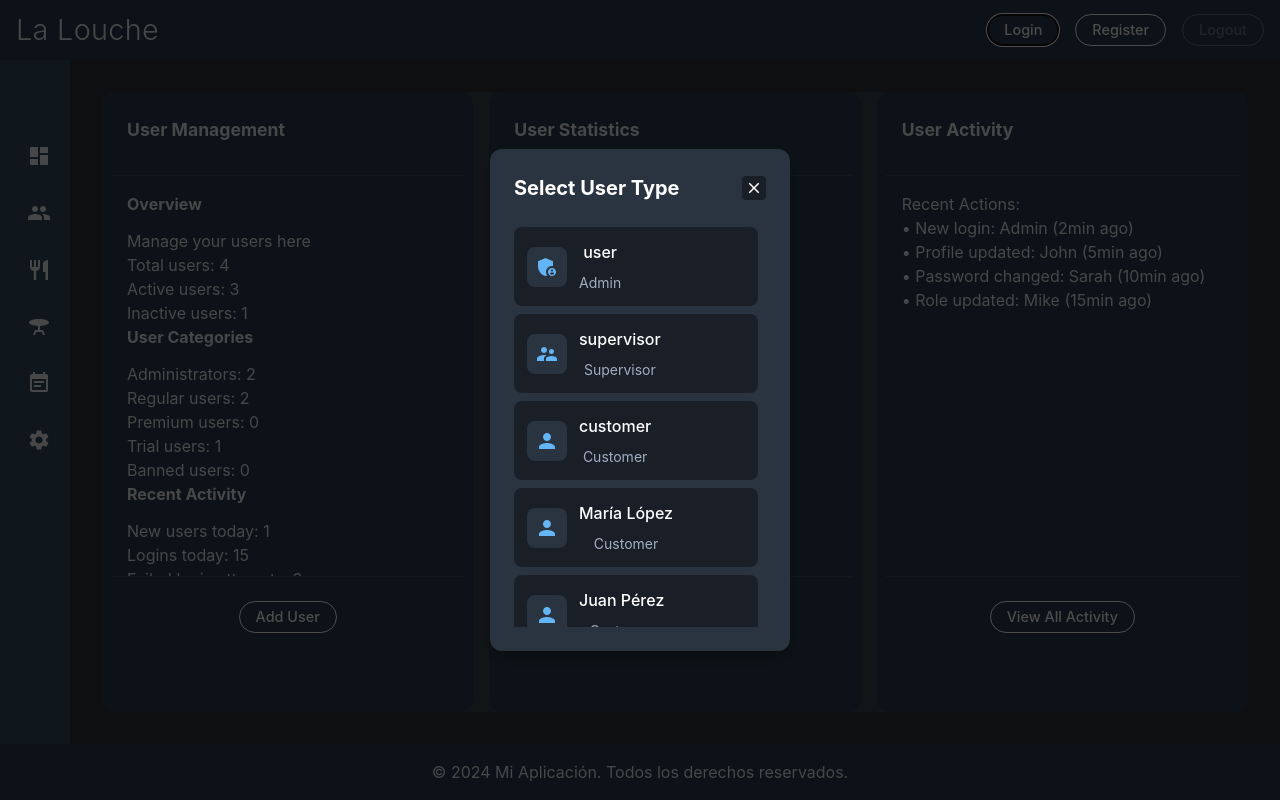
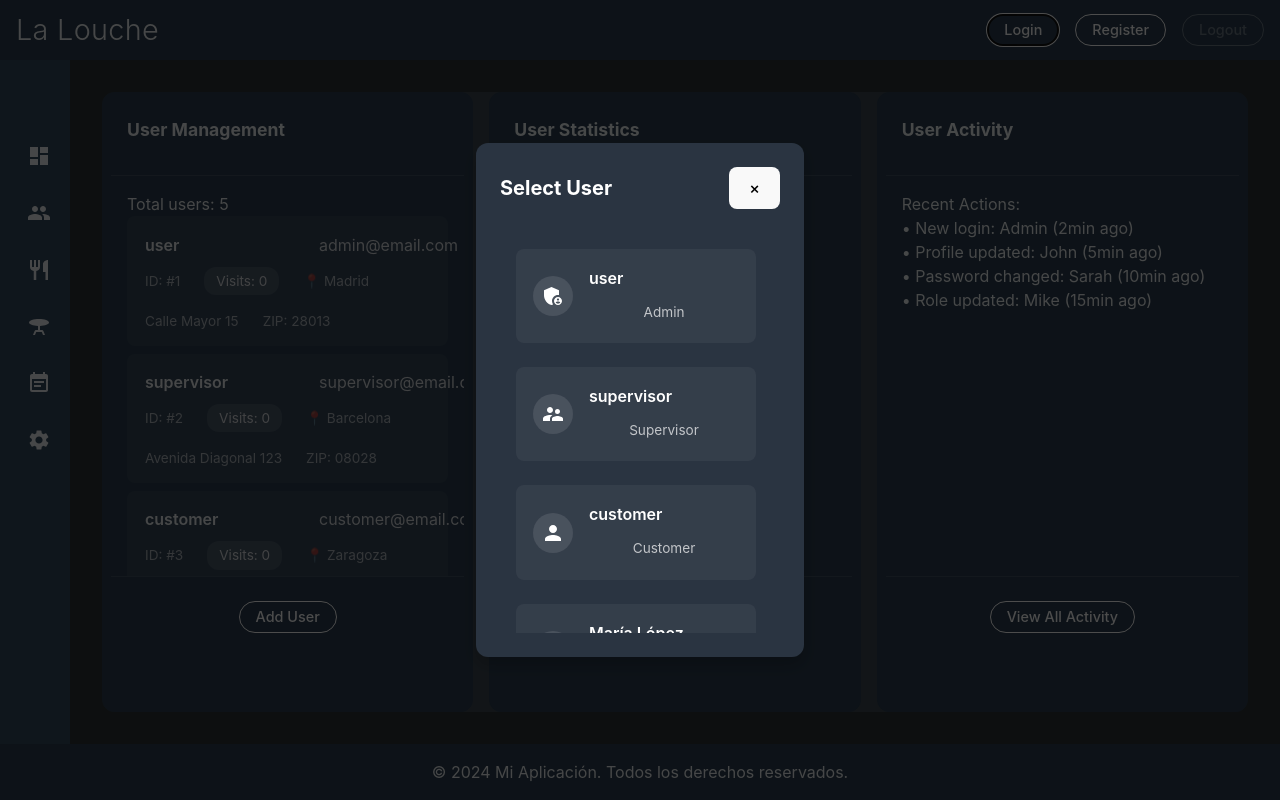
Before and after one commit to Ruben-Alvarez-Dev/daw_react_front, a React (Vite) app: page /users in a window 1280 px wide. Both pictures are taken after a click on the button "Login". Built offline with nearby package versions, Linux system fonts and the light colour scheme; data requests are answered from the project's data file.

Commit message:
Cards stage 3.5 TESTING, DANGER

```diff
--- a/src/components/Card.jsx
+++ b/src/components/Card.jsx
@@ -1,34 +1,27 @@
-import { useState } from 'react';
-import PropTypes from 'prop-types';
+import React from 'react';
+import { useCard } from '../context/CardContext';
 import '../styles/Card.css';
 
-const Card = ({ header, body, footer, isActive, onActivate }) => {
-  const handleClick = (e) => {
-    if (!isActive) {
-      e.preventDefault();
-      e.stopPropagation();
-      onActivate();
+const Card = ({ header, body, footer, id }) => {
+  const { activeCard, updateActiveCard } = useCard();
+  const isActive = activeCard.id === id;
+
+  const handleClick = () => {
+    if (id) {
+      updateActiveCard(id, header.props.children);
     }
   };
 
   return (
     <div
-      className={`card ${isActive ? 'active' : ''}`}
+      className={`card ${isActive ? 'active' : ''} ${id ? 'clickable' : ''}`}
       onClick={handleClick}
     >
       <div className="card-header">{header}</div>
       <div className="card-body">{body}</div>
-      <div className="card-footer">{footer}</div>
+      {footer && <div className="card-footer">{footer}</div>}
     </div>
   );
 };
 
-Card.propTypes = {
-  header: PropTypes.node,
-  body: PropTypes.node,
-  footer: PropTypes.node,
-  isActive: PropTypes.bool,
-  onActivate: PropTypes.func
-};
-
 export default Card;
--- /dev/null
+++ b/src/components/LoginModal.jsx
@@ -0,0 +1,66 @@
+import React, { useEffect, useState } from 'react';
+import { MdAdminPanelSettings, MdSupervisorAccount, MdPerson } from 'react-icons/md';
+import Modal from './Modal';
+import '../styles/LoginModal.css';
+
+const LoginModal = ({ isOpen, onClose, onLogin }) => {
+  const [users, setUsers] = useState([]);
+
+  useEffect(() => {
+    const fetchUsers = async () => {
+      try {
+        const response = await fetch('http://localhost:3000/users');
+        const data = await response.json();
+        setUsers(data);
+      } catch (error) {
+        console.error('Error fetching users:', error);
+      }
+    };
+
+    if (isOpen) {
+      fetchUsers();
+    }
+  }, [isOpen]);
+
+  const getIconByRole = (role) => {
+    switch (role) {
+      case 'admin':
+        return <MdAdminPanelSettings size={24} />;
+      case 'supervisor':
+        return <MdSupervisorAccount size={24} />;
+      case 'customer':
+        return <MdPerson size={24} />;
+      default:
+        return null;
+    }
+  };
+
+  const handleUserSelect = (user) => {
+    onLogin(user);
+    onClose();
+  };
+
+  return (
+    <Modal isOpen={isOpen} onClose={onClose} title="Select User">
+      <div className="login-options">
+        {users.map((user) => (
+          <div
+            key={user.id_user}
+            className="user-option"
+            onClick={() => handleUserSelect(user)}
+          >
+            <div className="user-icon">
+              {getIconByRole(user.role)}
+            </div>
+            <div className="user-info">
+              <span className="user-name">{user.name}</span>
+              <span className="user-role">{user.role}</span>
+            </div>
+          </div>
+        ))}
+      </div>
+    </Modal>
+  );
+};
+
+export default LoginModal;
--- a/src/components/Modal.jsx
+++ b/src/components/Modal.jsx
@@ -1,78 +1,22 @@
-import { useEffect, useState } from 'react';
-import PropTypes from 'prop-types';
-import { MdClose, MdAdminPanelSettings, MdSupervisorAccount, MdPerson } from 'react-icons/md';
+import React from 'react';
 import '../styles/Modal.css';
-import { getUsers } from '../services/api';
 
 const Modal = ({ isOpen, onClose, title, children }) => {
-  const [users, setUsers] = useState([]);
-
-  useEffect(() => {
-    const fetchUsers = async () => {
-      try {
-        const data = await getUsers();
-        setUsers(data); // Ahora mostramos todos los usuarios
-      } catch (error) {
-        console.error('Error fetching users:', error);
-      }
-    };
-
-    if (isOpen) {
-      fetchUsers();
-    }
-  }, [isOpen]);
-
   if (!isOpen) return null;
-
-  const getIconByRole = (role) => {
-    switch (role) {
-      case 'admin':
-        return <MdAdminPanelSettings size={24} />;
-      case 'supervisor':
-        return <MdSupervisorAccount size={24} />;
-      case 'customer':
-        return <MdPerson size={24} />;
-      default:
-        return null;
-    }
-  };
 
   return (
     <div className="modal-overlay" onClick={onClose}>
       <div className="modal-content" onClick={e => e.stopPropagation()}>
         <div className="modal-header">
           <h2>{title}</h2>
-          <button className="close-button" onClick={onClose}>
-            <MdClose size={18} />
-          </button>
+          <button className="modal-close" onClick={onClose}>&times;</button>
         </div>
         <div className="modal-body">
-          {users.map((user) => (
-            <div
-              key={user.id_user}
-              className="user-option"
-              onClick={() => children.props.onClick(user)}
-            >
-              <div className="user-icon">
-                {getIconByRole(user.role)}
-              </div>
-              <div className="user-info">
-                <span className="user-name">{user.name}</span>
-                <span className="user-role">{user.role}</span>
-              </div>
-            </div>
-          ))}
+          {children}
         </div>
       </div>
     </div>
   );
 };
 
-Modal.propTypes = {
-  isOpen: PropTypes.bool.isRequired,
-  onClose: PropTypes.func.isRequired,
-  title: PropTypes.string.isRequired,
-  children: PropTypes.node
-};
-
 export default Modal;
--- a/src/components/Navbar.jsx
+++ b/src/components/Navbar.jsx
@@ -1,38 +1,24 @@
-import { useState } from 'react';
+import { useState, useContext } from 'react';
 import Button from './Button';
-import Modal from './Modal';
 import Label from './Label';
+import LoginModal from './LoginModal';
 import { useUser } from '../context/UserContext';
 import { useCard } from '../context/CardContext';
+import { AppContext } from '../context/AppContext';
 import '../styles/Navbar.css';
 
 const Navbar = () => {
   const [isModalOpen, setIsModalOpen] = useState(false);
   const { user, login, logout } = useUser();
   const { activeCard } = useCard();
+  const { selectedUser } = useContext(AppContext);
 
   const handleLogin = () => {
     setIsModalOpen(true);
   };
 
-  const handleUserSelect = (selectedUser) => {
-    login(selectedUser);
-    setIsModalOpen(false);
-  };
-
   const handleLogout = () => {
     logout();
-  };
-
-  const getRoleVariant = (role) => {
-    switch (role) {
-      case 'admin':
-        return 'danger';
-      case 'supervisor':
-        return 'warning';
-      default:
-        return 'success';
-    }
   };
 
   return (
@@ -47,11 +33,18 @@ const Navbar = () => {
             variant="primary"
           />
         )}
+        {selectedUser && (
+          <Label
+            text={selectedUser.name}
+            subtext={selectedUser.email}
+            variant="info"
+          />
+        )}
         <div className="navbar-buttons">
           {user && (
             <Label
               text={user.role}
-              variant={getRoleVariant(user.role)}
+              variant="success"
             />
           )}
           <Button
@@ -73,14 +66,11 @@ const Navbar = () => {
           />
         </div>
       </div>
-
-      <Modal
+      <LoginModal
         isOpen={isModalOpen}
         onClose={() => setIsModalOpen(false)}
-        title="Select User Type"
-      >
-        <div onClick={handleUserSelect} />
-      </Modal>
+        onLogin={login}
+      />
     </nav>
   );
 };
--- a/src/context/AppContext.jsx
+++ b/src/context/AppContext.jsx
@@ -1,6 +1,6 @@
 import { createContext, useContext, useState } from 'react';
 
-const AppContext = createContext();
+export const AppContext = createContext();
 
 export const useAppContext = () => {
   const context = useContext(AppContext);
@@ -13,11 +13,17 @@ export const useAppContext = () => {
 export const AppContextProvider = ({ children }) => {
   // Aquí definimos los estados globales
   const [theme, setTheme] = useState('dark');
+  const [activeCard, setActiveCard] = useState('');
+  const [selectedUser, setSelectedUser] = useState(null);
 
   // Valores que queremos compartir en la aplicación
   const value = {
     theme,
     setTheme,
+    activeCard,
+    setActiveCard,
+    selectedUser,
+    setSelectedUser,
     // Aquí puedes añadir más estados y funciones según necesites
   };
 
--- a/src/context/CardContext.jsx
+++ b/src/context/CardContext.jsx
@@ -1,12 +1,17 @@
-import { createContext, useContext, useState } from 'react';
+import React, { createContext, useContext, useState } from 'react';
 
 const CardContext = createContext();
 
+export const useCard = () => {
+  const context = useContext(CardContext);
+  if (!context) {
+    throw new Error('useCard must be used within a CardProvider');
+  }
+  return context;
+};
+
 export const CardProvider = ({ children }) => {
-  const [activeCard, setActiveCard] = useState({
-    id: null,
-    title: null
-  });
+  const [activeCard, setActiveCard] = useState({ id: '', title: '' });
 
   const updateActiveCard = (id, title) => {
     setActiveCard({ id, title });
@@ -18,11 +23,3 @@ export const CardProvider = ({ children }) => {
     </CardContext.Provider>
   );
 };
-
-export const useCard = () => {
-  const context = useContext(CardContext);
-  if (!context) {
-    throw new Error('useCard must be used within a CardProvider');
-  }
-  return context;
-};
--- a/src/context/UserContext.jsx
+++ b/src/context/UserContext.jsx
@@ -1,13 +1,21 @@
-import { createContext, useContext, useState } from 'react';
+import React, { createContext, useContext, useState } from 'react';
 import PropTypes from 'prop-types';
 
 const UserContext = createContext();
 
+export const useUser = () => {
+  const context = useContext(UserContext);
+  if (!context) {
+    throw new Error('useUser must be used within a UserProvider');
+  }
+  return context;
+};
+
 export const UserProvider = ({ children }) => {
   const [user, setUser] = useState(null);
 
-  const login = (selectedUser) => {
-    setUser(selectedUser);
+  const login = (userData) => {
+    setUser(userData);
   };
 
   const logout = () => {
@@ -24,11 +32,3 @@ export const UserProvider = ({ children }) => {
 UserProvider.propTypes = {
   children: PropTypes.node.isRequired,
 };
-
-export const useUser = () => {
-  const context = useContext(UserContext);
-  if (context === undefined) {
-    throw new Error('useUser must be used within a UserProvider');
-  }
-  return context;
-};
--- /dev/null
+++ b/src/styles/LoginModal.css
@@ -0,0 +1,50 @@
+.login-options {
+  display: flex;
+  flex-direction: column;
+  gap: 1rem;
+  padding: 1rem;
+}
+
+.user-option {
+  display: flex;
+  align-items: center;
+  gap: 1rem;
+  padding: 1rem;
+  background: rgba(255, 255, 255, 0.05);
+  border-radius: 8px;
+  cursor: pointer;
+  transition: all 0.3s ease;
+}
+
+.user-option:hover {
+  background: rgba(255, 255, 255, 0.1);
+  transform: translateY(-2px);
+}
+
+.user-icon {
+  display: flex;
+  align-items: center;
+  justify-content: center;
+  width: 40px;
+  height: 40px;
+  background: rgba(255, 255, 255, 0.1);
+  border-radius: 50%;
+  color: var(--primary);
+}
+
+.user-info {
+  display: flex;
+  flex-direction: column;
+  gap: 0.25rem;
+}
+
+.user-name {
+  font-weight: 600;
+  color: var(--primary);
+}
+
+.user-role {
+  font-size: 0.85rem;
+  color: rgba(255, 255, 255, 0.7);
+  text-transform: capitalize;
+}
--- a/src/styles/Navbar.css
+++ b/src/styles/Navbar.css
@@ -18,6 +18,12 @@
   display: flex;
   align-items: center;
   gap: 2rem;
+}
+
+.navbar-center {
+  display: flex;
+  align-items: center;
+  gap: 1rem;
 }
 
 .user-info {
@@ -59,3 +65,30 @@
   gap: 1rem;
   align-items: center;
 }
+
+.selected-user-label {
+  display: flex;
+  align-items: center;
+  gap: 0.5rem;
+  padding: 0.5rem 1rem;
+  background: rgba(255, 255, 255, 0.1);
+  border-radius: 8px;
+  font-size: 0.9rem;
+}
+
+.selected-user-label .user-name {
+  font-weight: 600;
+  color: var(--primary);
+}
+
+.selected-user-label .user-email {
+  color: rgba(255, 255, 255, 0.7);
+}
+
+.active-card {
+  padding: 0.5rem 1rem;
+  background: rgba(255, 255, 255, 0.1);
+  border-radius: 8px;
+  font-size: 0.9rem;
+  color: var(--primary);
+}
--- a/src/styles/Users.css
+++ b/src/styles/Users.css
@@ -1,63 +1,95 @@
-.users-container {
-  padding: 2rem;
-  color: var(--light-text);
-}
-
-.users-container h2 {
-  margin-bottom: 2rem;
-  font-size: 1.5rem;
-}
-
-.card-wrapper {
-  cursor: pointer;
-}
-
-.user-card-header {
-  display: flex;
-  justify-content: space-between;
-  align-items: center;
-}
-
-.user-card-header h3 {
-  margin: 0;
-  font-size: 1.2rem;
-}
-
-.role-badge {
-  padding: 0.25rem 0.75rem;
-  border-radius: 20px;
-  font-size: 0.875rem;
-  background-color: rgba(255, 255, 255, 0.1);
-}
-
-.role-badge.admin {
-  color: var(--danger);
-  border: 1px solid var(--danger);
-}
-
-.role-badge.supervisor {
-  color: var(--warning);
-  border: 1px solid var(--warning);
-}
-
-.role-badge.customer {
-  color: var(--success);
-  border: 1px solid var(--success);
-}
-
-.user-card-body {
+.users-list {
   display: flex;
   flex-direction: column;
   gap: 0.5rem;
 }
 
-.user-card-body p {
-  margin: 0;
+.user-item {
+  background: rgba(255, 255, 255, 0.05);
+  padding: 0.75rem 1rem;
+  border-radius: 8px;
+  transition: all 0.3s ease;
+  border: 2px solid transparent;
+  cursor: pointer;
 }
 
-.user-card-footer {
+.user-item:hover {
+  background: rgba(255, 255, 255, 0.1);
+}
+
+.user-item.selected {
+  border-color: var(--primary);
+  background: rgba(255, 255, 255, 0.1);
+  box-shadow: 0 0 10px rgba(var(--primary-rgb), 0.3);
+}
+
+.user-main-info, .user-details {
   display: flex;
-  justify-content: space-between;
-  color: rgba(255, 255, 255, 0.7);
-  font-size: 0.875rem;
+  align-items: center;
+  gap: 1.5rem;
 }
+
+.user-main-info {
+  margin-bottom: 0.5rem;
+}
+
+.user-name {
+  font-weight: 600;
+  color: var(--primary);
+  min-width: 150px;
+}
+
+.user-counter {
+  background: rgba(255, 255, 255, 0.1);
+  padding: 0.25rem 0.75rem;
+  border-radius: 12px;
+  font-size: 0.85rem;
+  color: rgba(255, 255, 255, 0.8);
+}
+
+.user-email {
+  color: rgba(255, 255, 255, 0.8);
+  flex: 1;
+}
+
+.user-phone {
+  color: rgba(255, 255, 255, 0.8);
+  white-space: nowrap;
+}
+
+.user-role {
+  padding: 0.25rem 0.75rem;
+  border-radius: 12px;
+  font-size: 0.85rem;
+  text-transform: capitalize;
+}
+
+.user-role.admin {
+  background: rgba(255, 69, 0, 0.2);
+  color: #ff4500;
+}
+
+.user-role.supervisor {
+  background: rgba(255, 165, 0, 0.2);
+  color: #ffa500;
+}
+
+.user-role.customer {
+  background: rgba(100, 200, 100, 0.2);
+  color: #64c864;
+}
+
+.user-details {
+  font-size: 0.85rem;
+  color: rgba(255, 255, 255, 0.6);
+  flex-wrap: wrap;
+  gap: 1rem 1.5rem;
+}
+
+.vip-badge {
+  background: linear-gradient(45deg, #ffd700, #ffa500);
+  color: #000;
+  padding: 0.25rem 0.75rem;
+  border-radius: 12px;
+  font-weight: 600;
+}
--- a/src/views/Users.jsx
+++ b/src/views/Users.jsx
@@ -1,84 +1,106 @@
-import { useCard } from '../context/CardContext';
+import React, { useState, useEffect, useContext } from 'react';
+import { AppContext } from '../context/AppContext';
 import Card from '../components/Card';
 import '../styles/Users.css';
 
 const Users = () => {
-  const { activeCard, updateActiveCard } = useCard();
+  const { setSelectedUser } = useContext(AppContext);
+  const [users, setUsers] = useState([]);
+  const [loading, setLoading] = useState(true);
+  const [error, setError] = useState(null);
+  const [selectedUserId, setSelectedUserId] = useState(null);
+
+  useEffect(() => {
+    const fetchUsers = async () => {
+      try {
+        const response = await fetch('http://localhost:3000/users');
+        if (!response.ok) {
+          throw new Error('Failed to fetch users');
+        }
+        const data = await response.json();
+        setUsers(data);
+        setError(null);
+      } catch (err) {
+        setError('Error loading users');
+        console.error('Error:', err);
+      } finally {
+        setLoading(false);
+      }
+    };
+
+    fetchUsers();
+  }, []);
+
+  const handleUserSelect = (user) => {
+    setSelectedUserId(user.id_user);
+    setSelectedUser({
+      name: user.name,
+      email: user.email
+    });
+  };
+
+  if (loading) return <div>Loading...</div>;
+  if (error) return <div>{error}</div>;
 
   return (
     <div className="cards-container">
       <Card
+        id="management"
         header={<h2>User Management</h2>}
         body={
           <div>
-            <h3>Overview</h3>
-            <p>Manage your users here</p>
-            <p>Total users: 4</p>
-            <p>Active users: 3</p>
-            <p>Inactive users: 1</p>
-
-            <h3>User Categories</h3>
-            <p>Administrators: 2</p>
-            <p>Regular users: 2</p>
-            <p>Premium users: 0</p>
-            <p>Trial users: 1</p>
-            <p>Banned users: 0</p>
-
-            <h3>Recent Activity</h3>
-            <p>New users today: 1</p>
-            <p>Logins today: 15</p>
-            <p>Failed login attempts: 3</p>
-            <p>Password resets: 2</p>
-            <p>Profile updates: 5</p>
-
-            <h3>System Status</h3>
-            <p>System uptime: 15 days</p>
-            <p>Last backup: Today 03:00 AM</p>
-            <p>Database status: Online</p>
-            <p>API status: Operational</p>
-            <p>Cache status: Optimized</p>
-
-            <h3>Security Overview</h3>
-            <p>Two-factor enabled users: 2</p>
-            <p>Security incidents: 0</p>
-            <p>Pending security reviews: 1</p>
-            <p>Last security scan: 2 hours ago</p>
-            <p>Vulnerabilities detected: None</p>
-
-            <h3>Pending Tasks</h3>
-            <p>User approvals: 3</p>
-            <p>Role change requests: 2</p>
-            <p>Access requests: 4</p>
-            <p>Support tickets: 1</p>
-            <p>Bug reports: 0</p>
-
-            <h3>Compliance</h3>
-            <p>GDPR compliant users: 100%</p>
-            <p>Privacy policy accepted: 100%</p>
-            <p>Terms updated: 2 days ago</p>
-            <p>Data retention check: Passed</p>
-            <p>Audit logs: Up to date</p>
+            {users.length === 0 ? (
+              <p>No users found</p>
+            ) : (
+              <>
+                <p>Total users: {users.length}</p>
+                <div className="users-list">
+                  {users.map(user => (
+                    <div
+                      key={user.id_user}
+                      className={`user-item ${selectedUserId === user.id_user ? 'selected' : ''}`}
+                      onClick={() => handleUserSelect(user)}
+                    >
+                      <div className="user-main-info">
+                        <span className="user-name">{user.name}</span>
+                        <span className="user-email">{user.email}</span>
+                        <span className="user-phone">📱 {user.phone}</span>
+                        <span className={`user-role ${user.role}`}>{user.role}</span>
+                      </div>
+                      <div className="user-details">
+                        <span>ID: #{user.id_user}</span>
+                        <span className="user-counter">Visits: {user.counter}</span>
+                        <span>📍 {user.location}</span>
+                        <span>{user.address}</span>
+                        <span>ZIP: {user.zip}</span>
+                        {user.isVip && <span className="vip-badge">VIP</span>}
+                      </div>
+                    </div>
+                  ))}
+                </div>
+              </>
+            )}
           </div>
         }
         footer={<button className="custom-button primary">Add User</button>}
-        isActive={activeCard.id === 'management'}
-        onActivate={() => updateActiveCard('management', 'User Management')}
       />
+
       <Card
+        id="statistics"
         header={<h2>User Statistics</h2>}
         body={
           <div>
-            <p>Active users: 3</p>
-            <p>Admins: 1</p>
-            <p>Supervisors: 1</p>
-            <p>Customers: 2</p>
+            <p>Active users: {users.length}</p>
+            <p>Admins: {users.filter(u => u.role === 'admin').length}</p>
+            <p>Supervisors: {users.filter(u => u.role === 'supervisor').length}</p>
+            <p>Customers: {users.filter(u => u.role === 'customer').length}</p>
           </div>
         }
         footer={<button className="custom-button success">View Details</button>}
-        isActive={activeCard.id === 'statistics'}
-        onActivate={() => updateActiveCard('statistics', 'User Statistics')}
       />
+
       <Card
+        id="activity"
         header={<h2>User Activity</h2>}
         body={
           <div>
@@ -90,8 +112,6 @@ const Users = () => {
           </div>
         }
         footer={<button className="custom-button warning">View All Activity</button>}
-        isActive={activeCard.id === 'activity'}
-        onActivate={() => updateActiveCard('activity', 'User Activity')}
       />
     </div>
   );
```
